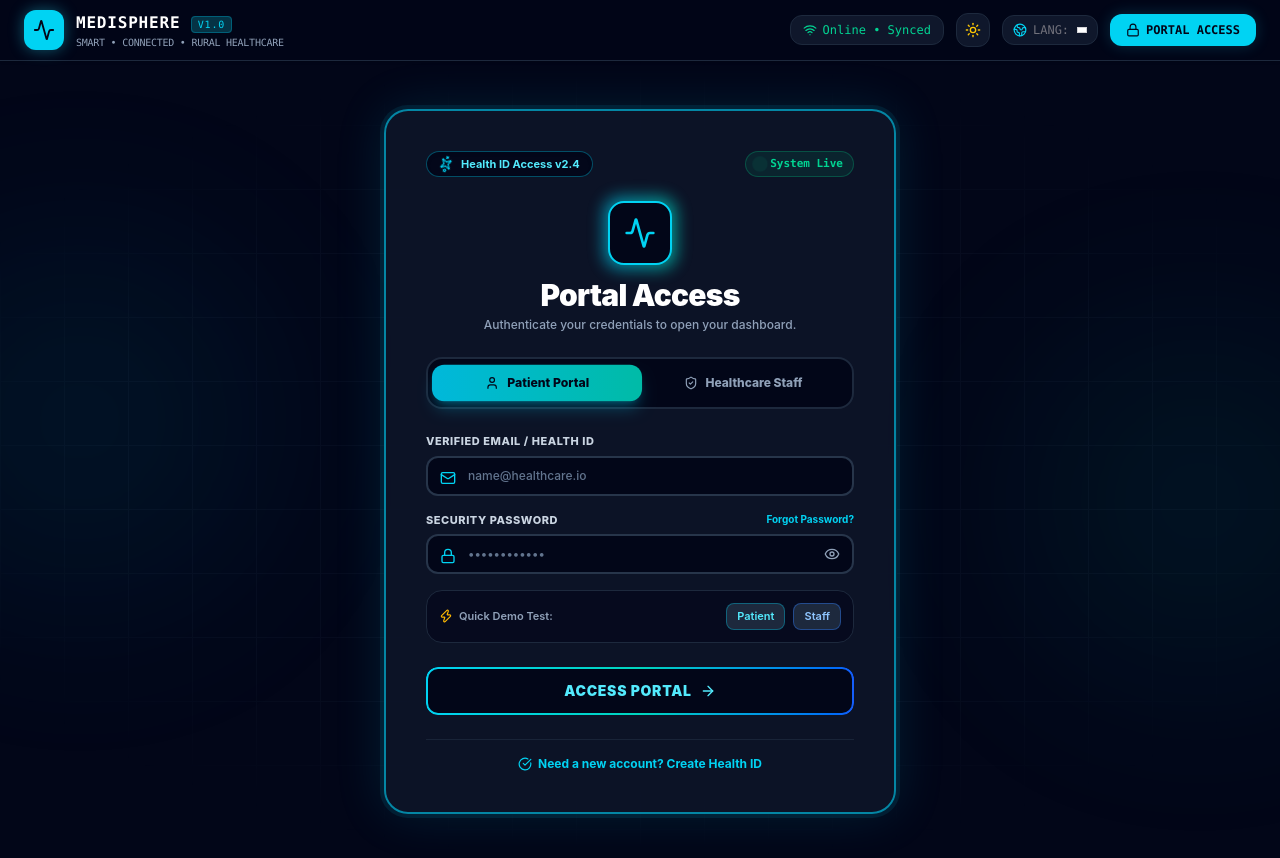
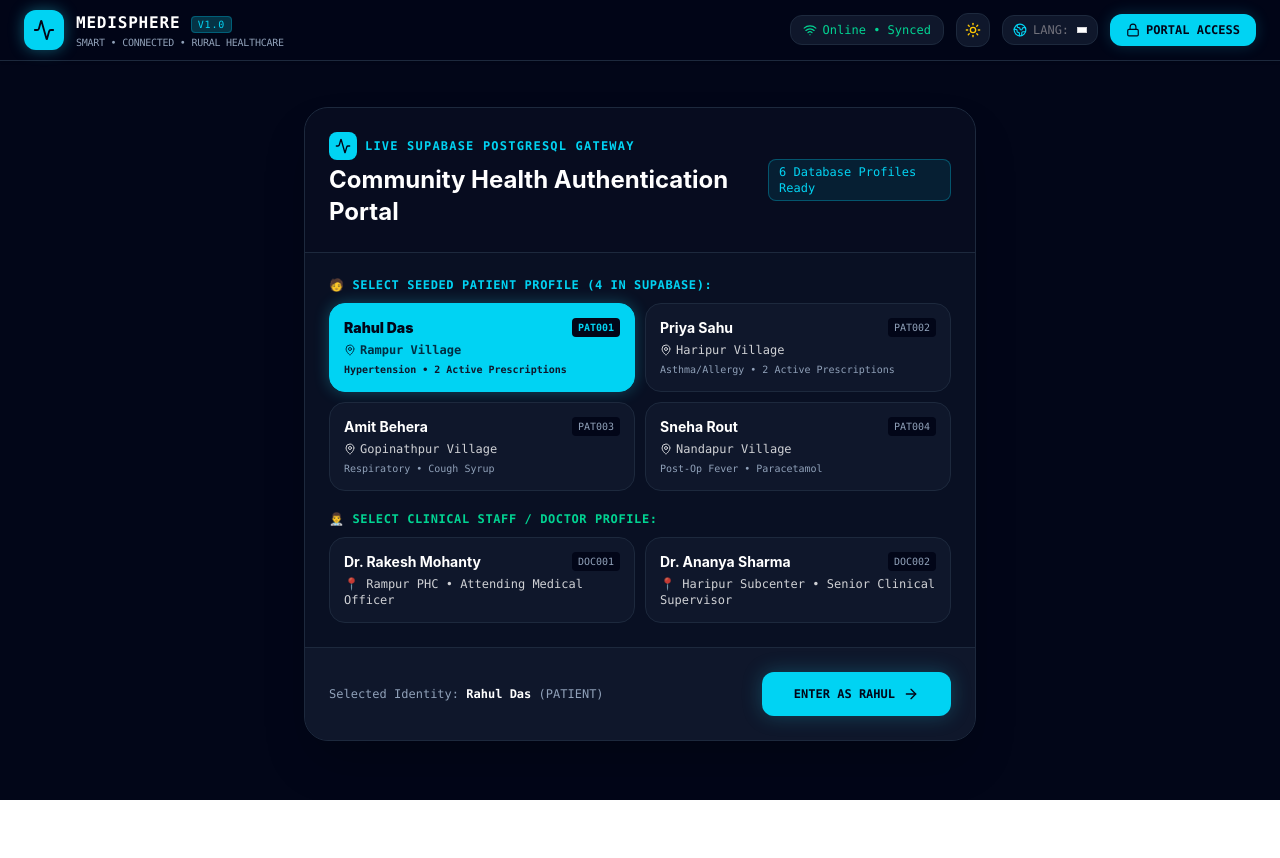
Before and after one commit to arundhatimukhopadhyay/HEALTHCARE, a React (Vite) app: page /auth in a window 1280 px wide. Shown: the top 858 px of the page. After the commit the page ends 800 px from the top, so only its background shows below. Built offline with nearby package versions, Linux system fonts and the light colour scheme.

Commit message:
style: fix AuthPage light/dark mode and restore 1-click database profiles

```diff
--- a/src/pages/AuthPage.jsx
+++ b/src/pages/AuthPage.jsx
@@ -1,269 +1,286 @@
 import React, { useState } from "react";
+import { useNavigate, useSearchParams } from "react-router-dom";
 import {
   Activity,
+  ArrowRight,
+  CheckCircle2,
   Lock,
-  Mail,
+  MapPin,
+  Shield,
   User,
-  ArrowRight,
-  ShieldCheck,
-  Zap,
-  Eye,
-  EyeOff,
-  CheckCircle,
-  Sparkles
+  Users,
 } from "lucide-react";
-import { Link, useNavigate } from "react-router-dom";
 
-export default function AuthPage() {
+export default function AuthPage({ onLogin, theme }) {
+  const isDark = theme !== "light";
+  const [searchParams] = useSearchParams();
+  const initialRole = searchParams.get("role") || "patient";
+
+  const [role, setRole] = useState(initialRole);
   const [isSignUp, setIsSignUp] = useState(false);
-  const [role, setRole] = useState("patient"); // 'patient' or 'worker'
-  const [showPassword, setShowPassword] = useState(false);
-  const [password, setPassword] = useState("");
-  const [email, setEmail] = useState("");
-  const [fullName, setFullName] = useState("");
+  const [loading, setLoading] = useState(false);
+
+  const [formData, setFormData] = useState({
+    name: "Rahul Das",
+    identifier: "PAT001",
+    village: "Rampur",
+    pin: "demo_hash_001",
+    uuid: "2103e7ac-8ab0-47ec-8173-d009a44a6ecc",
+  });
 
   const navigate = useNavigate();
 
-  // Password strength logic (0 to 4)
-  const getPasswordStrength = (pass) => {
-    let score = 0;
-    if (pass.length > 5) score++;
-    if (pass.length > 8) score++;
-    if (/[A-Z]/.test(pass) && /[0-9]/.test(pass)) score++;
-    if (/[^A-Za-z0-9]/.test(pass)) score++;
-    return score;
+  // All 4 Real Patients in Supabase Database
+  const databasePatients = [
+    {
+      id: "PAT001",
+      uuid: "2103e7ac-8ab0-47ec-8173-d009a44a6ecc",
+      name: "Rahul Das",
+      village: "Rampur",
+      pin: "demo_hash_001",
+      condition: "Hypertension • 2 Active Prescriptions",
+    },
+    {
+      id: "PAT002",
+      uuid: "12a10d6d-558a-4b6f-bf76-443e383f1971",
+      name: "Priya Sahu",
+      village: "Haripur",
+      pin: "demo_hash_002",
+      condition: "Asthma/Allergy • 2 Active Prescriptions",
+    },
+    {
+      id: "PAT003",
+      uuid: "a421f721-fd4d-4a33-983d-df99fda8b091",
+      name: "Amit Behera",
+      village: "Gopinathpur",
+      pin: "demo_hash_003",
+      condition: "Respiratory • Cough Syrup",
+    },
+    {
+      id: "PAT004",
+      uuid: "30f3dc99-0846-4e9b-981c-4aa4d437d8f5",
+      name: "Sneha Rout",
+      village: "Nandapur",
+      pin: "demo_hash_004",
+      condition: "Post-Op Fever • Paracetamol",
+    },
+  ];
+
+  // All 2 Real Doctors in Supabase Database
+  const databaseDoctors = [
+    {
+      id: "DOC001",
+      uuid: "9f727758-501d-4b50-8363-6ccc93fd2994",
+      name: "Dr. Rakesh Mohanty",
+      village: "Rampur PHC",
+      pin: "demo_hash_001",
+      roleTag: "Attending Medical Officer",
+    },
+    {
+      id: "DOC002",
+      uuid: "07df9538-2f8d-4971-9c20-576113493e87",
+      name: "Dr. Ananya Sharma",
+      village: "Haripur Subcenter",
+      pin: "demo_hash_002",
+      roleTag: "Senior Clinical Supervisor",
+    },
+  ];
+
+  const selectPersona = (p, pRole) => {
+    setRole(pRole);
+    setFormData({
+      name: p.name,
+      identifier: p.id,
+      village: p.village,
+      pin: p.pin,
+      uuid: p.uuid,
+    });
   };
 
-  const strength = getPasswordStrength(password);
+  const handleSubmit = (e) => {
+    if (e) e.preventDefault();
+    setLoading(true);
 
-  // Quick Demo Autofill Handler
-  const handleQuickDemo = (selectedRole) => {
-    setRole(selectedRole);
-    if (selectedRole === "patient") {
-      setEmail("patient.alex@healthcare.io");
-      setPassword("Patient@2026");
-      setFullName("Alex Morgan");
-    } else {
-      setEmail("dr.rajesh@healthcare.io");
-      setPassword("Staff@2026");
-      setFullName("Dr. Rajesh Kumar");
-    }
+    const userObj = {
+      name:
+        formData.name ||
+        (role === "patient" ? "Rahul Das" : "Dr. Rakesh Mohanty"),
+      role: role,
+      id: formData.identifier || (role === "patient" ? "PAT001" : "DOC001"),
+      uuid: formData.uuid || "2103e7ac-8ab0-47ec-8173-d009a44a6ecc",
+      village: formData.village || "Rampur",
+    };
+
+    if (onLogin) onLogin(userObj);
+    navigate(role === "patient" ? "/patient" : "/worker");
+    setLoading(false);
   };
 
   return (
-    <div className="min-h-screen bg-slate-950 text-slate-100 flex items-center justify-center p-4 sm:p-6 relative overflow-hidden select-none">
-
-      {/* Dynamic Animated Grid & Glowing Backdrop */}
-      <div className="absolute inset-0 bg-[linear-gradient(to_right,#0f172a_1px,transparent_1px),linear-gradient(to_bottom,#0f172a_1px,transparent_1px)] bg-[size:4rem_4rem] [mask-image:radial-gradient(ellipse_60%_50%_at_50%_50%,#000_70%,transparent_100%)] opacity-40 pointer-events-none" />
-
-      {/* Floating Ambient Glowing Light Orbs */}
-      <div className="absolute top-1/4 -left-20 w-80 h-80 bg-cyan-500/15 rounded-full blur-[120px] animate-pulse pointer-events-none" />
-      <div className="absolute bottom-1/4 -right-20 w-80 h-80 bg-teal-500/15 rounded-full blur-[120px] animate-pulse pointer-events-none" />
-
-      {/* Main Glassmorphism Form Card */}
-      <div className="w-full max-w-lg bg-slate-900/80 border-2 border-cyan-500/70 ring-4 ring-cyan-500/10 rounded-3xl p-6 sm:p-10 shadow-[0_0_50px_rgba(6,182,212,0.15)] backdrop-blur-xl relative z-10">
-
-        {/* Top Floating Badge */}
-        <div className="flex items-center justify-between mb-6">
-          <div className="flex items-center gap-2 bg-slate-950/80 border border-cyan-500/40 px-3 py-1 rounded-full text-[11px] font-bold text-cyan-300 shadow-inner">
-            <Sparkles className="w-3.5 h-3.5 text-cyan-400 animate-spin" style={{ animationDuration: '6s' }} />
-            <span>Health ID Access v2.4</span>
+    <div
+      className={`min-h-[calc(100vh-75px)] flex items-center justify-center p-4 sm:p-6 transition-colors duration-200 ${
+        isDark ? "bg-slate-950 text-white" : "bg-zinc-50 text-zinc-900"
+      }`}
+    >
+      <div
+        className={`w-full max-w-2xl rounded-3xl border overflow-hidden shadow-2xl transition-all ${
+          isDark ? "border-slate-800 bg-slate-900" : "border-zinc-200 bg-white"
+        }`}
+      >
+        {/* Header */}
+        <div
+          className={`p-6 border-b flex flex-col sm:flex-row justify-between items-start sm:items-center gap-4 ${
+            isDark
+              ? "border-slate-800 bg-slate-950/60"
+              : "border-zinc-200 bg-zinc-50"
+          }`}
+        >
+          <div>
+            <div className="flex items-center gap-2 mb-1">
+              <div className="flex h-7 w-7 items-center justify-center rounded-lg bg-cyan-400 text-slate-950 font-bold">
+                <Activity size={16} />
               </div>
-
-          <span className="flex items-center gap-1.5 text-[11px] text-emerald-400 font-mono font-semibold bg-emerald-500/10 px-2.5 py-1 rounded-full border border-emerald-500/30">
-            <span className="w-2 h-2 rounded-full bg-emerald-400 animate-ping" /> System Live
+              <span className="font-mono text-xs uppercase tracking-widest text-cyan-400 font-bold">
+                Live Supabase PostgreSQL Gateway
+              </span>
+            </div>
+            <h2 className="text-xl sm:text-2xl font-bold">
+              Community Health Authentication Portal
+            </h2>
+          </div>
+          <span className="text-xs font-mono bg-cyan-400/10 text-cyan-400 border border-cyan-400/30 px-2.5 py-1 rounded-lg">
+            6 Database Profiles Ready
           </span>
         </div>
 
-        {/* Brand Icon Header */}
-        <div className="flex flex-col items-center text-center mb-6">
-          <div className="relative group">
-            <div className="absolute -inset-1 bg-gradient-to-r from-cyan-500 to-teal-400 rounded-2xl blur-sm opacity-70 group-hover:opacity-100 transition duration-500" />
-            <div className="relative p-3.5 bg-slate-950 border-2 border-cyan-400 rounded-2xl text-cyan-300">
-              <Activity className="w-8 h-8 text-cyan-400" />
+        {/* 1-Click Database Switcher Catalog */}
+        <div
+          className={`p-6 border-b space-y-5 ${
+            isDark
+              ? "border-slate-800 bg-slate-950/40"
+              : "border-zinc-200 bg-zinc-50/50"
+          }`}
+        >
+          {/* Patient Profiles */}
+          <div>
+            <span className="text-xs font-mono uppercase tracking-wider text-cyan-400 font-bold block mb-2.5">
+              🧑 Select Seeded Patient Profile (4 in Supabase):
+            </span>
+            <div className="grid grid-cols-1 sm:grid-cols-2 gap-2.5">
+              {databasePatients.map((p) => {
+                const isSelected =
+                  formData.identifier === p.id && role === "patient";
+                return (
+                  <button
+                    key={p.id}
+                    type="button"
+                    onClick={() => selectPersona(p, "patient")}
+                    className={`p-3.5 rounded-2xl border text-left transition-all ${
+                      isSelected
+                        ? "bg-cyan-400 text-slate-950 border-cyan-400 shadow-[0_0_15px_rgba(34,211,238,0.3)] font-bold"
+                        : isDark
+                          ? "bg-slate-900 border-slate-800 text-white hover:border-slate-700"
+                          : "bg-white border-zinc-200 text-zinc-900 hover:border-cyan-400"
+                    }`}
+                  >
+                    <div className="flex justify-between items-center">
+                      <strong className="text-sm">{p.name}</strong>
+                      <span
+                        className={`text-[10px] font-mono px-1.5 py-0.5 rounded ${
+                          isSelected
+                            ? "bg-slate-950 text-cyan-400"
+                            : isDark
+                              ? "bg-slate-950 text-slate-400"
+                              : "bg-zinc-100 text-zinc-600"
+                        }`}
+                      >
+                        {p.id}
+                      </span>
+                    </div>
+                    <div className="flex items-center gap-1 text-xs mt-1 opacity-80 font-mono">
+                      <MapPin size={12} /> {p.village} Village
+                    </div>
+                    <span
+                      className={`text-[10px] block mt-1 font-mono ${
+                        isSelected ? "text-slate-900" : "text-slate-400"
+                      }`}
+                    >
+                      {p.condition}
+                    </span>
+                  </button>
+                );
+              })}
             </div>
           </div>
 
-          <h1 className="text-2xl sm:text-3xl font-black text-white tracking-tight mt-3">
-            {isSignUp ? "Create Access Pass" : "Portal Access"}
-          </h1>
-          <p className="text-xs text-slate-400 mt-1 max-w-xs font-medium">
-            {isSignUp
-              ? "Register a verified biometric medical identification profile."
-              : "Authenticate your credentials to open your dashboard."}
-          </p>
-        </div>
-
-        {/* Interactive Role Switcher */}
-        <div className="relative bg-slate-950/90 border-2 border-slate-800 rounded-2xl p-1.5 mb-6 flex items-center">
+          {/* Doctor Profiles */}
+          <div>
+            <span className="text-xs font-mono uppercase tracking-wider text-emerald-400 font-bold block mb-2.5">
+              👨‍⚕️ Select Clinical Staff / Doctor Profile:
+            </span>
+            <div className="grid grid-cols-1 sm:grid-cols-2 gap-2.5">
+              {databaseDoctors.map((doc) => {
+                const isSelected =
+                  formData.identifier === doc.id && role === "worker";
+                return (
                   <button
+                    key={doc.id}
                     type="button"
-            onClick={() => setRole("patient")}
-            className={`flex-1 py-2.5 text-xs font-extrabold rounded-xl transition-all duration-300 flex items-center justify-center gap-2 ${
-              role === "patient"
-                ? "bg-gradient-to-r from-cyan-500 to-teal-500 text-slate-950 shadow-lg shadow-cyan-500/30 scale-[1.02]"
-                : "text-slate-400 hover:text-slate-200"
+                    onClick={() => selectPersona(doc, "worker")}
+                    className={`p-3.5 rounded-2xl border text-left transition-all ${
+                      isSelected
+                        ? "bg-emerald-400 text-slate-950 border-emerald-400 shadow-[0_0_15px_rgba(52,211,153,0.3)] font-bold"
+                        : isDark
+                          ? "bg-slate-900 border-slate-800 text-white hover:border-slate-700"
+                          : "bg-white border-zinc-200 text-zinc-900 hover:border-emerald-400"
                     }`}
                   >
-            <User className="w-3.5 h-3.5" /> Patient Portal
-          </button>
-          <button
-            type="button"
-            onClick={() => setRole("worker")}
-            className={`flex-1 py-2.5 text-xs font-extrabold rounded-xl transition-all duration-300 flex items-center justify-center gap-2 ${
-              role === "worker"
-                ? "bg-gradient-to-r from-blue-600 to-indigo-600 text-white shadow-lg shadow-blue-500/30 scale-[1.02]"
-                : "text-slate-400 hover:text-slate-200"
+                    <div className="flex justify-between items-center">
+                      <strong className="text-sm">{doc.name}</strong>
+                      <span
+                        className={`text-[10px] font-mono px-1.5 py-0.5 rounded ${
+                          isSelected
+                            ? "bg-slate-950 text-emerald-400"
+                            : isDark
+                              ? "bg-slate-950 text-slate-400"
+                              : "bg-zinc-100 text-zinc-600"
                         }`}
                       >
-            <ShieldCheck className="w-3.5 h-3.5" /> Healthcare Staff
+                        {doc.id}
+                      </span>
+                    </div>
+                    <div className="text-xs opacity-80 mt-1 font-mono">
+                      📍 {doc.village} • {doc.roleTag}
+                    </div>
                   </button>
+                );
+              })}
             </div>
-
-        {/* Input Form */}
-        <form className="space-y-4" onSubmit={(e) => e.preventDefault()}>
-          {isSignUp && (
-            <div>
-              <label className="block text-[11px] font-extrabold text-slate-300 uppercase tracking-wider mb-1.5">
-                Full Legal Name
-              </label>
-              <div className="relative">
-                <User className="w-4 h-4 text-cyan-400 absolute left-3.5 top-3.5" />
-                <input
-                  type="text"
-                  placeholder="e.g. Alex Morgan"
-                  value={fullName}
-                  onChange={(e) => setFullName(e.target.value)}
-                  className="w-full pl-10 pr-4 py-2.5 bg-slate-950/90 border-2 border-slate-700/80 rounded-xl text-xs text-slate-100 placeholder-slate-500 focus:outline-none focus:border-cyan-400 focus:ring-2 focus:ring-cyan-400/30 transition font-medium"
-                />
-              </div>
-            </div>
-          )}
-
-          <div>
-            <label className="block text-[11px] font-extrabold text-slate-300 uppercase tracking-wider mb-1.5">
-              Verified Email / Health ID
-            </label>
-            <div className="relative">
-              <Mail className="w-4 h-4 text-cyan-400 absolute left-3.5 top-3.5" />
-              <input
-                type="email"
-                placeholder="name@healthcare.io"
-                value={email}
-                onChange={(e) => setEmail(e.target.value)}
-                className="w-full pl-10 pr-4 py-2.5 bg-slate-950/90 border-2 border-slate-700/80 rounded-xl text-xs text-slate-100 placeholder-slate-500 focus:outline-none focus:border-cyan-400 focus:ring-2 focus:ring-cyan-400/30 transition font-medium"
-              />
           </div>
         </div>
 
-          <div>
-            <div className="flex items-center justify-between mb-1.5">
-              <label className="block text-[11px] font-extrabold text-slate-300 uppercase tracking-wider">
-                Security Password
-              </label>
-              {!isSignUp && (
-                <a href="#forgot" className="text-[10px] font-bold text-cyan-400 hover:underline">
-                  Forgot Password?
-                </a>
-              )}
+        {/* Action Button */}
+        <div
+          className={`p-6 flex flex-col sm:flex-row justify-between items-center gap-4 ${
+            isDark ? "bg-slate-900" : "bg-white"
+          }`}
+        >
+          <div className="text-xs font-mono text-slate-400">
+            Selected Identity:{" "}
+            <strong className={isDark ? "text-white" : "text-zinc-900"}>
+              {formData.name}
+            </strong>{" "}
+            ({role.toUpperCase()})
           </div>
 
-            <div className="relative">
-              <Lock className="w-4 h-4 text-cyan-400 absolute left-3.5 top-3.5" />
-              <input
-                type={showPassword ? "text" : "password"}
-                placeholder="••••••••••••"
-                value={password}
-                onChange={(e) => setPassword(e.target.value)}
-                className="w-full pl-10 pr-10 py-2.5 bg-slate-950/90 border-2 border-slate-700/80 rounded-xl text-xs text-slate-100 placeholder-slate-500 focus:outline-none focus:border-cyan-400 focus:ring-2 focus:ring-cyan-400/30 transition font-medium"
-              />
           <button
             type="button"
-                onClick={() => setShowPassword(!showPassword)}
-                className="absolute right-3.5 top-3 text-slate-400 hover:text-slate-200 transition"
+            onClick={handleSubmit}
+            disabled={!formData.identifier || loading}
+            className="w-full sm:w-auto bg-cyan-400 hover:bg-cyan-300 text-slate-950 font-mono text-xs uppercase font-bold px-8 py-3.5 rounded-xl flex items-center justify-center gap-2 transition-all shadow-[0_0_20px_rgba(34,211,238,0.25)]"
           >
-                {showPassword ? <EyeOff className="w-4 h-4" /> : <Eye className="w-4 h-4" />}
-              </button>
-            </div>
-
-            {/* Dynamic Password Strength Indicator Meter */}
-            {password.length > 0 && (
-              <div className="mt-2 space-y-1">
-                <div className="flex gap-1 h-1.5 w-full">
-                  {[1, 2, 3, 4].map((step) => (
-                    <div
-                      key={step}
-                      className={`h-full flex-1 rounded-full transition-all duration-300 ${
-                        strength >= step
-                          ? strength === 1
-                            ? "bg-rose-500 shadow-sm shadow-rose-500"
-                            : strength === 2
-                            ? "bg-amber-400 shadow-sm shadow-amber-400"
-                            : strength === 3
-                            ? "bg-teal-400 shadow-sm shadow-teal-400"
-                            : "bg-cyan-400 shadow-md shadow-cyan-400 animate-pulse"
-                          : "bg-slate-800"
-                      }`}
-                    />
-                  ))}
-                </div>
-                <div className="text-[10px] text-right font-mono font-bold text-slate-400">
-                  {strength === 1 && <span className="text-rose-400">Weak Security</span>}
-                  {strength === 2 && <span className="text-amber-400">Moderate Security</span>}
-                  {strength === 3 && <span className="text-teal-400">Strong Encryption</span>}
-                  {strength === 4 && <span className="text-cyan-400">Cyber-Grade Protection</span>}
-                </div>
-              </div>
-            )}
-          </div>
-
-          {/* Quick Preset Demo Fill Controls */}
-          <div className="p-3 bg-slate-950/60 border border-slate-800 rounded-2xl flex items-center justify-between text-[11px] font-semibold text-slate-400">
-            <span className="flex items-center gap-1.5">
-              <Zap className="w-3.5 h-3.5 text-amber-400" /> Quick Demo Test:
-            </span>
-            <div className="flex gap-2">
-              <button
-                type="button"
-                onClick={() => handleQuickDemo("patient")}
-                className="px-2.5 py-1 bg-slate-800 hover:bg-cyan-500/20 text-cyan-300 border border-cyan-500/40 rounded-lg transition"
-              >
-                Patient
-              </button>
-              <button
-                type="button"
-                onClick={() => handleQuickDemo("worker")}
-                className="px-2.5 py-1 bg-slate-800 hover:bg-blue-500/20 text-blue-300 border border-blue-500/40 rounded-lg transition"
-              >
-                Staff
-              </button>
-            </div>
-          </div>
-
-          {/* Submit Action Button */}
-          <button
-            type="button"
-            onClick={() => navigate(role === "patient" ? "/patient" : "/worker")}
-            className="w-full mt-2 group relative overflow-hidden rounded-xl p-[2px] focus:outline-none"
-          >
-            <span className="absolute inset-0 bg-gradient-to-r from-cyan-400 via-teal-400 to-blue-600 rounded-xl" />
-            <div className="relative w-full bg-slate-950 group-hover:bg-transparent transition duration-300 py-3 rounded-[10px] flex items-center justify-center gap-2 font-black text-sm uppercase tracking-wider text-cyan-300 group-hover:text-slate-950">
-              <span>{isSignUp ? "Register Account" : "Access Portal"}</span>
-              <ArrowRight className="w-4 h-4 group-hover:translate-x-1 transition" />
-            </div>
-          </button>
-        </form>
-
-        {/* Footer Toggle */}
-        <div className="mt-6 text-center pt-4 border-t border-slate-800/80">
-          <button
-            onClick={() => setIsSignUp(!isSignUp)}
-            className="text-xs font-bold text-cyan-400 hover:text-cyan-300 transition flex items-center justify-center gap-1.5 mx-auto"
-          >
-            <CheckCircle className="w-3.5 h-3.5" />
-            {isSignUp
-              ? "Already hold a verified Health ID? Sign In"
-              : "Need a new account? Create Health ID"}
+            <span>Enter as {formData.name.split(" ")[0]}</span>
+            <ArrowRight size={16} />
           </button>
         </div>
       </div>
```
Lines whose indentation alone changed are shown as unchanged.
